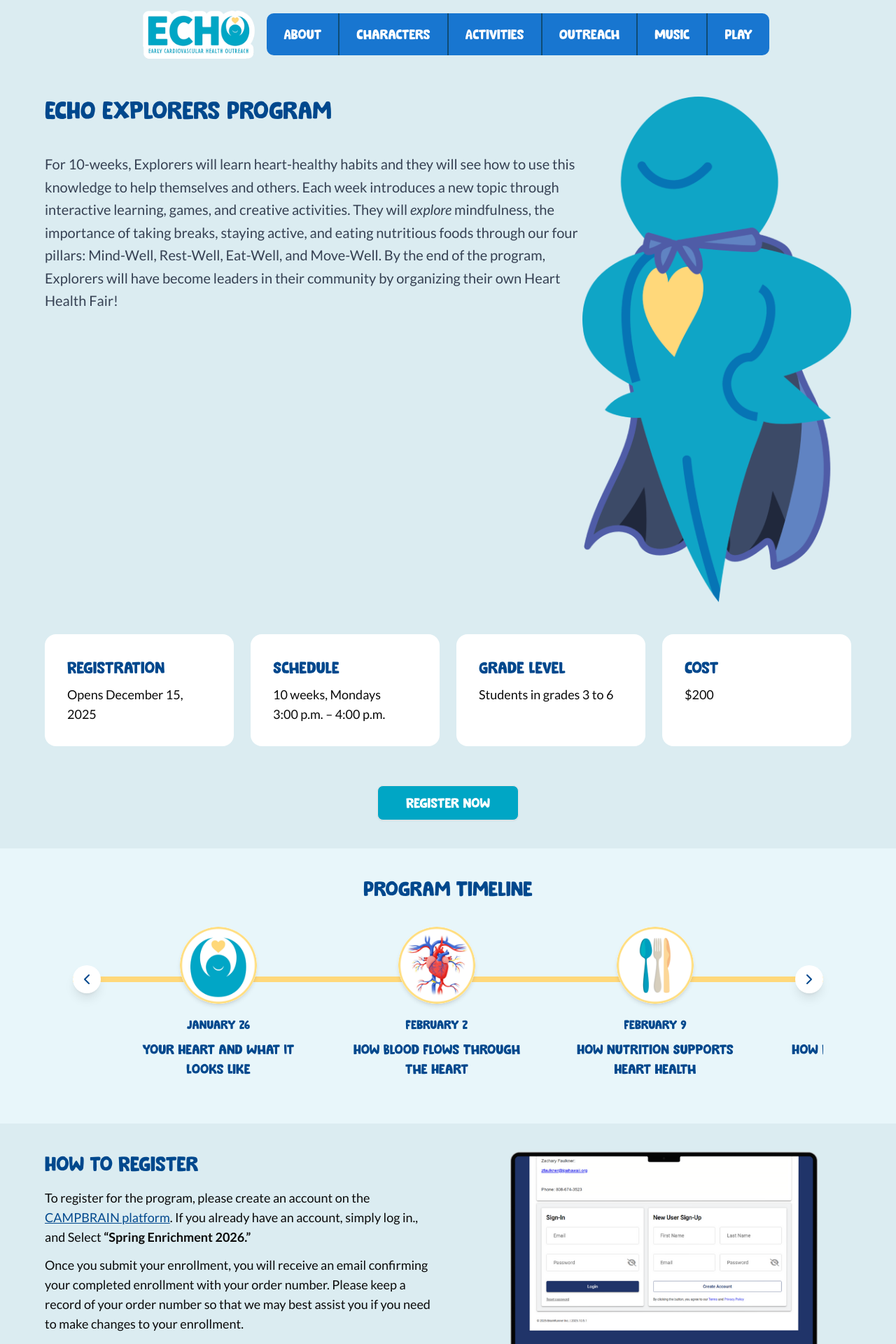
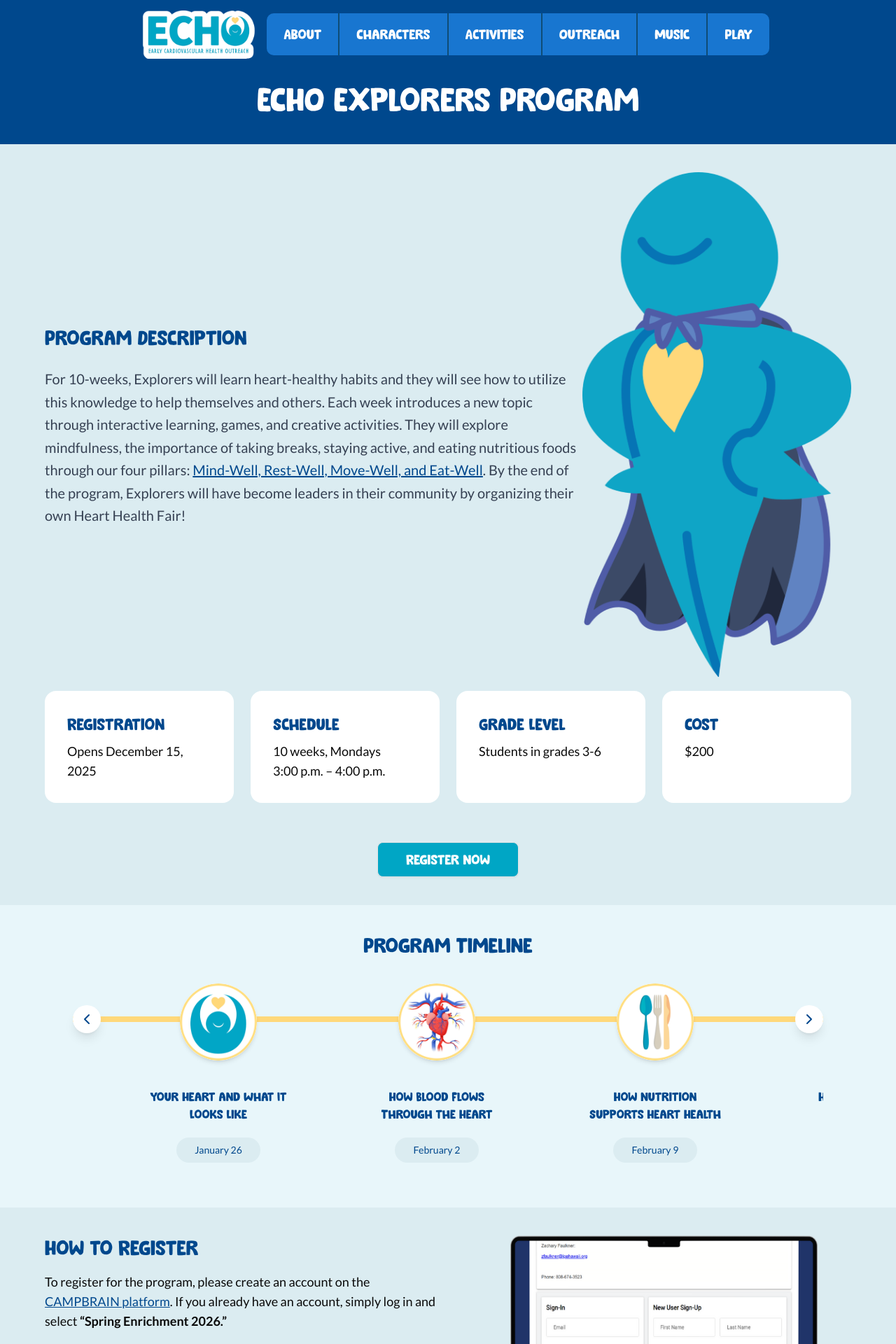
Before and after one commit to ganning127/echo_website, a Next.js app: page /program/echo-explorers in a window 1280 px wide. Shown: the top 1920 px of the page at 70% size. Built offline with nearby package versions, Linux system fonts and the light colour scheme.

Commit message:
Design Updates with Feedback

```diff
--- a/src/app/program/echo-explorers/page.tsx
+++ b/src/app/program/echo-explorers/page.tsx
@@ -14,27 +14,37 @@ export const metadata: Metadata = {
 export default function EchoExplorers() {
   return (
     <>
-      <nav className="bg-[#DBECF1] w-full">
+      <nav className="bg-[#00488D]">
         <NavBar />
       </nav>
       <Suspense fallback={<div>Loading...</div>}>
-        <div className="bg-[#DBECF1]">
-          <section className="max-w-6xl mx-auto grid grid-cols-1 md:grid-cols-3 pt-10 px-5 sm:px-0">
-            <div className="col-span-2">
-              <h1 className="text-4xl text-[#00488D] mb-4">
+        <div className="bg-[#00488D]">
+          <h1 className="text-5xl text-white pb-10 mx-auto text-center pt-5">
             ECHO Explorers Program
           </h1>
+        </div>
+        <div className="bg-[#DBECF1]">
+          <section className="bg-[#DBECF1] max-w-6xl mx-auto grid grid-cols-1 md:grid-cols-3 pt-10 px-5 sm:px-0 items-center">
+            <div className="col-span-2">
+              <h3 className="text-3xl font-heading text-[#00488D]">
+                Program Description
+              </h3>
               <br></br>
               <p className="text-gray-700 leading-relaxed mb-4 text-xl">
                 For 10-weeks, Explorers will learn heart-healthy habits and they
-                will see how to use this knowledge to help themselves and
+                will see how to utilize this knowledge to help themselves and
                 others. Each week introduces a new topic through interactive
-                learning, games, and creative activities. They will{" "}
-                <i>explore</i> mindfulness, the importance of taking breaks,
-                staying active, and eating nutritious foods through our four
-                pillars: Mind-Well, Rest-Well, Eat-Well, and Move-Well. By the
-                end of the program, Explorers will have become leaders in their
-                community by organizing their own Heart Health Fair!
+                learning, games, and creative activities. They will explore
+                mindfulness, the importance of taking breaks, staying active,
+                and eating nutritious foods through our four pillars:{" "}
+                <a
+                  className="text-[#00488D] underline"
+                  href="/about?tab=mission"
+                >
+                  Mind-Well, Rest-Well, Move-Well, and Eat-Well
+                </a>
+                . By the end of the program, Explorers will have become leaders
+                in their community by organizing their own Heart Health Fair!
               </p>
             </div>
             <div className="col-span-1 mx-auto text-center flex justify-end">
@@ -62,7 +72,7 @@ export default function EchoExplorers() {
 
             <div className="bg-white  rounded-2xl p-8 transition delay-150 duration-300 ease-in-out hover:-translate-y-1 hover:scale-105">
               <h3 className="text-2xl  text-[#00488D] mb-2">Grade Level</h3>
-              <p className="text-lg">Students in grades 3 to 6</p>
+              <p className="text-lg">Students in grades 3-6</p>
             </div>
 
             <div className="bg-white  rounded-2xl p-8 transition delay-150 duration-300 ease-in-out hover:-translate-y-1 hover:scale-105">
@@ -101,7 +111,7 @@ export default function EchoExplorers() {
                 >
                   CAMPBRAIN platform
                 </a>
-                . If you already have an account, simply log in., and Select{" "}
+                . If you already have an account, simply log in and select{" "}
                 <b>“Spring Enrichment 2026.”</b>
               </p>
               <p className="text-lg">
@@ -111,17 +121,20 @@ export default function EchoExplorers() {
                 assist you if you need to make changes to your enrollment.
               </p>
 
+              <div className="sm:m-0 mx-auto sm:text-left text-center mt-10 pb-10">
                 <a
+                  className="mx-auto text-center"
                   href="https://ipaauxiliary.campbrainregistration.com/"
                   target="_blank"
                 >
                   <Button
                     variant="outline"
-                  className="transition delay-150 duration-300 ease-in-out hover:-translate-y-1 hover:scale-105 mt-4 text-[20px] px-10 py-6 hover:text-white hover:bg-[#00488D] bg-[#00A6C5] text-white font-heading"
+                    className=" transition delay-150 duration-300 ease-in-out hover:-translate-y-1 hover:scale-105 mt-4 text-[20px] px-10 py-6 hover:text-white hover:bg-[#00488D] bg-[#00A6C5] text-white font-heading"
                   >
                     Register Now
                   </Button>
                 </a>
+              </div>
             </div>
             <div className="col-span-2 flex justify-end">
               <Image
--- a/src/components/Echo Explorers FAQ/FAQ.tsx
+++ b/src/components/Echo Explorers FAQ/FAQ.tsx
@@ -29,7 +29,7 @@ export default function FAQSection() {
           </p>
 
           <p>
-            <strong>4.</strong> You will receive an email confirming your
+            <strong>5.</strong> You will receive an email confirming your
             enrollment with an order number—please keep this for your records.
           </p>
 
--- a/src/components/Explorers Timeline/explorersTimeline.tsx
+++ b/src/components/Explorers Timeline/explorersTimeline.tsx
@@ -109,14 +109,14 @@ export const ExplorersTimeline = () => {
 
       {/* Yellow line behind items */}
       <div
-        className="absolute left-0 right-0 top-[47%] h-2 bg-[#FFD87A] z-0"
+        className="absolute left-0 right-0 top-[35%] h-2 bg-[#FFD87A] z-0"
         style={{ transform: "translateY(-50%)" }}
       ></div>
 
       {/* Left Arrow */}
       <button
         onClick={() => scroll("left")}
-        className="absolute left-0 top-[47%] -translate-y-1/2 z-20 bg-white shadow-lg rounded-full p-2 hover:bg-gray-200"
+        className="absolute left-0 top-[35%] -translate-y-1/2 z-20 bg-white shadow-lg rounded-full p-2 hover:bg-gray-200"
       >
         <ChevronLeft className="w-6 h-6 text-[#00488D]" />
       </button>
@@ -137,14 +137,17 @@ export const ExplorersTimeline = () => {
               alt={`Week ${week.number}`}
               width={110}
               height={110}
-              className="text-center mx-auto mb-4 bg-white rounded-full shadow-md"
+              className="text-center mx-auto bg-white rounded-full shadow-md"
             />
-
+            <p className="text-center text-[#00488D] text-lg font-heading leading-snug mt-5 rounded-2xl p-5">
+              {week.subtitle}
+            </p>
             {/* Text */}
-            <h3 className="text-center text-[#00488D] text-lg ">{week.date}</h3>
-            <h3 className="text-center text-[#00488D] text-xl font-heading leading-snug mt-2">
-              {week.subtitle}
-            </h3>
+            <div className="bg-[#dbecf1] w-1/2 mx-auto text-center rounded-full">
+              <p className="text-center text-[#00488D] text-sm p-2 rounded-2xl">
+                {week.date}
+              </p>
+            </div>
           </div>
         ))}
       </div>
@@ -152,7 +155,7 @@ export const ExplorersTimeline = () => {
       {/* Right Arrow */}
       <button
         onClick={() => scroll("right")}
-        className="absolute right-0 top-[47%] -translate-y-1/2 z-20 bg-white shadow-lg rounded-full p-2 hover:bg-gray-200"
+        className="absolute right-0 top-[35%] -translate-y-1/2 z-20 bg-white shadow-lg rounded-full p-2 hover:bg-gray-200"
       >
         <ChevronRight className="w-6 h-6 text-[#00488D]" />
       </button>
```
Also changed, not shown: public/Echo Explorers.png. Lines whose indentation alone changed are shown as unchanged.
